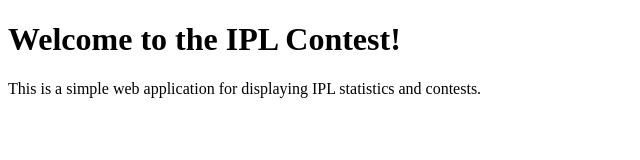
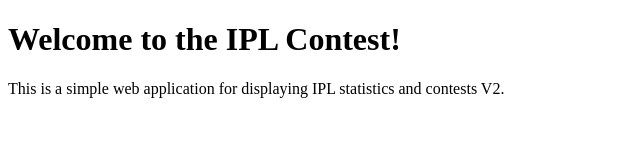
Before and after one commit to khalifullah/ipl-contest, a website: page index.html in a window 1280 px wide. Shown: the full height of the page, 0-640 px from the left. Drawn offline with Linux system fonts and the light colour scheme.

Commit message:
Update index.html

```diff
--- a/index.html
+++ b/index.html
@@ -7,6 +7,6 @@
 </head>
 <body>
   <h1>Welcome to the IPL Contest!</h1>
-  <p>This is a simple web application for displaying IPL statistics and contests.</p>
+  <p>This is a simple web application for displaying IPL statistics and contests V2.</p>
 </body>
 </html>
```
